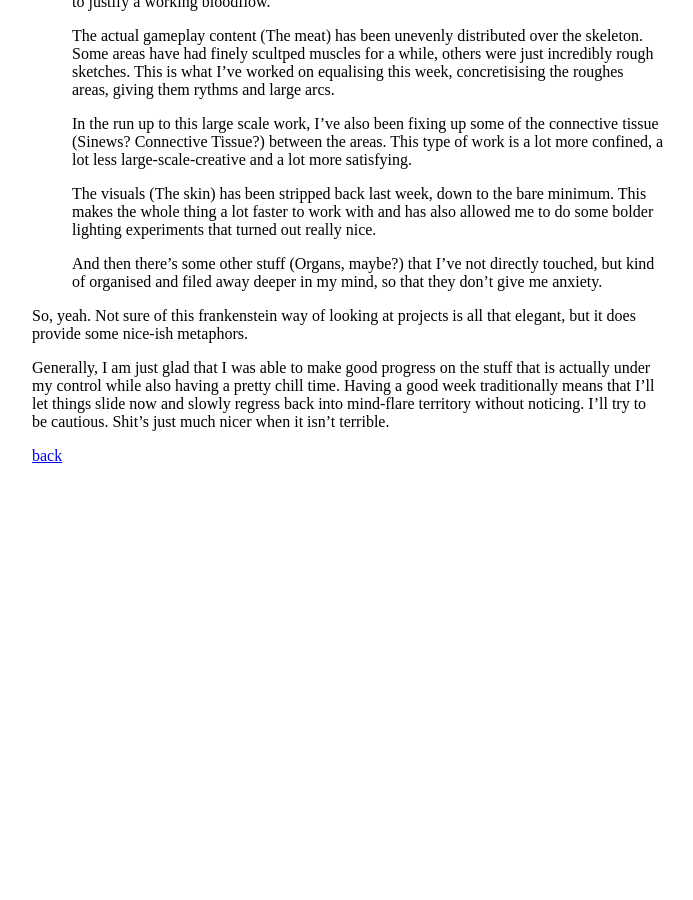
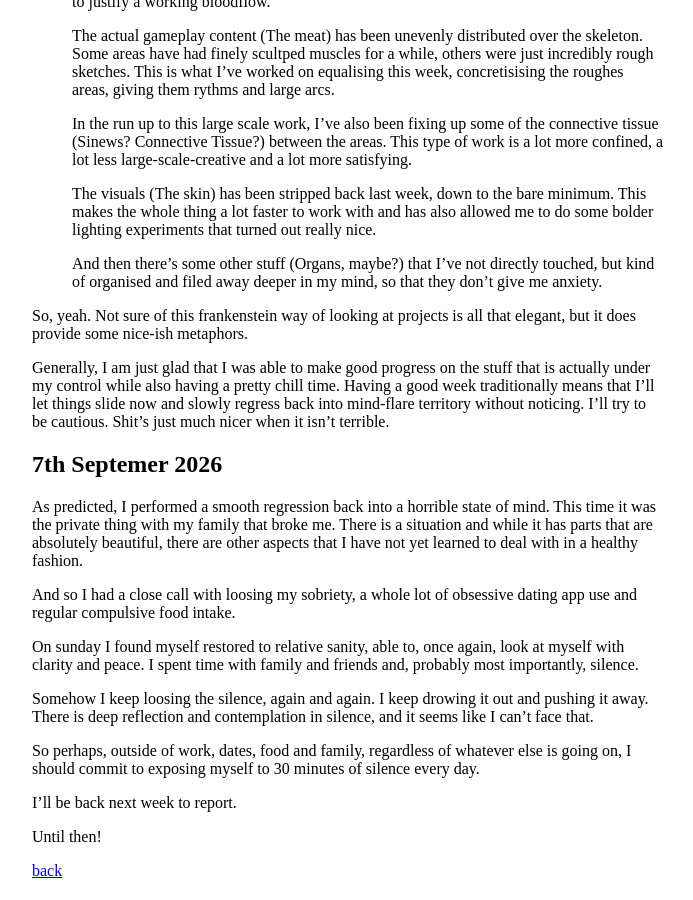
Before and after one commit to stuffedwombat/stuffedwombat.github.io, a Jekyll site: the page built from weekendblog.md, in a window 1280 px wide and 900 px high, scrolled down 8573 px. Shown: the whole window, without its empty margins (292-985 px from the left). Built offline with Jekyll 4.4.1, drawn with Linux system fonts in a browser that asks for light colours; our own code applies the rules of GitHub Pages for plain Markdown files; comment, search, counter and statistics services are not loaded; before the commit the page ends 9058 px from its top, so only the background shows below that.

Commit message:
Update weekendblog.md

```diff
--- a/weekendblog.md
+++ b/weekendblog.md
@@ -266,5 +266,20 @@ So, yeah. Not sure of this frankenstein way of looking at projects is all that e
 
 Generally, I am just glad that I was able to make good progress on the stuff that is actually under my control while also having a pretty chill time. Having a good week traditionally means that  I'll let things slide now and slowly regress back into mind-flare territory without noticing. I'll try to be cautious. Shit's just much nicer when it isn't terrible.
 
+## 7th Septemer 2026
+
+As predicted, I performed a smooth regression back into a horrible state of mind. This time it was the private thing with my family that broke me. There is a situation and while it has parts that are absolutely beautiful, there are other aspects that I have not yet learned to deal with in a healthy fashion.
+
+And so I had a close call with loosing my sobriety, a whole lot of obsessive dating app use and regular compulsive food intake.
+
+On sunday I found myself restored to relative sanity, able to, once again, look at myself with clarity and peace. I spent time with family and friends and, probably most importantly, silence.
+
+Somehow I keep loosing the silence, again and again. I keep drowing it out and pushing it away. There is deep reflection and contemplation in silence, and it seems like I can't face that.
+
+So perhaps, outside of work, dates, food and family, regardless of whatever else is going on, I should commit to exposing myself to 30 minutes of silence every day.
+
+I'll be back next week to report.
+
+Until then!
 
 [back](thinking)
```
